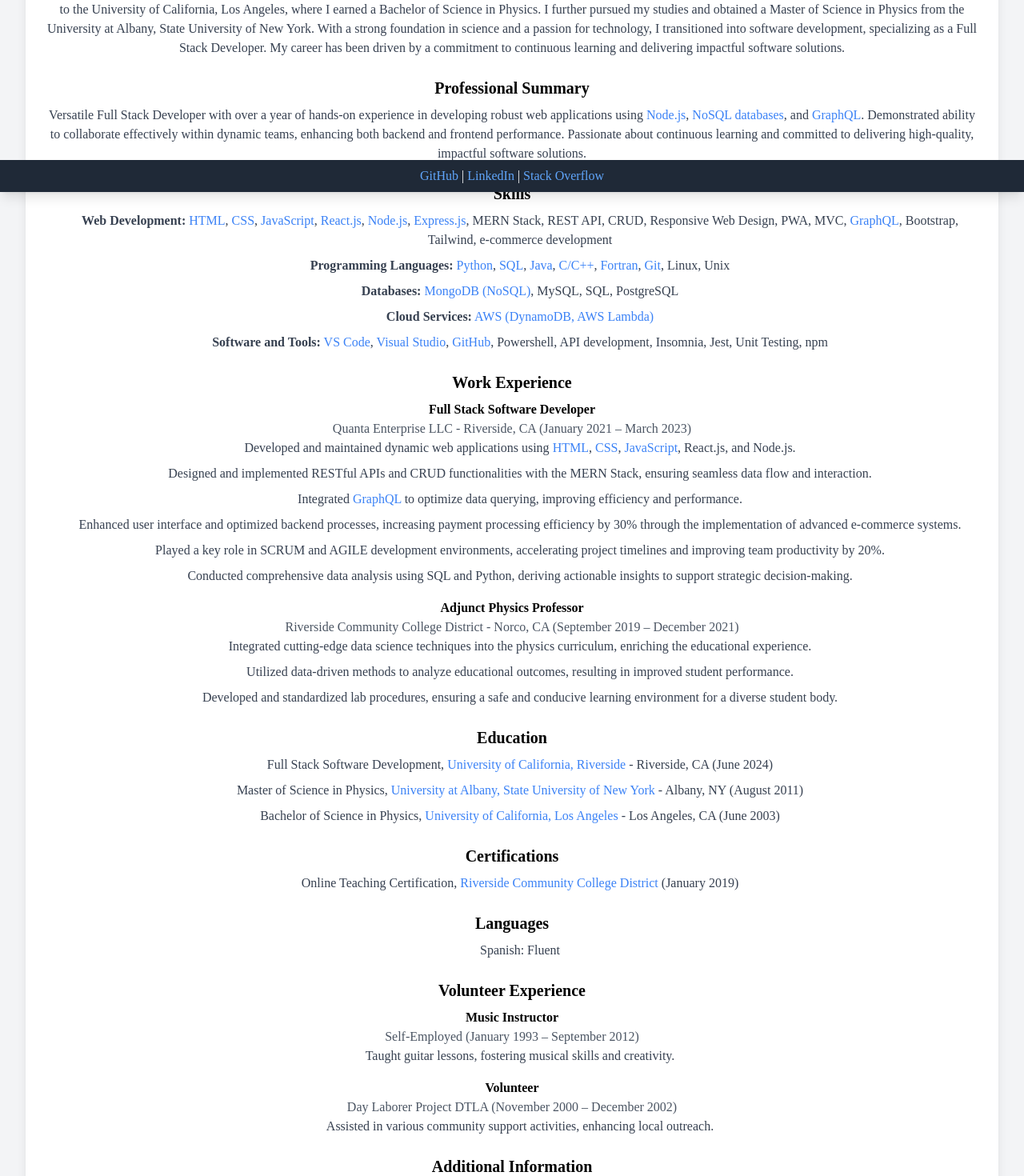
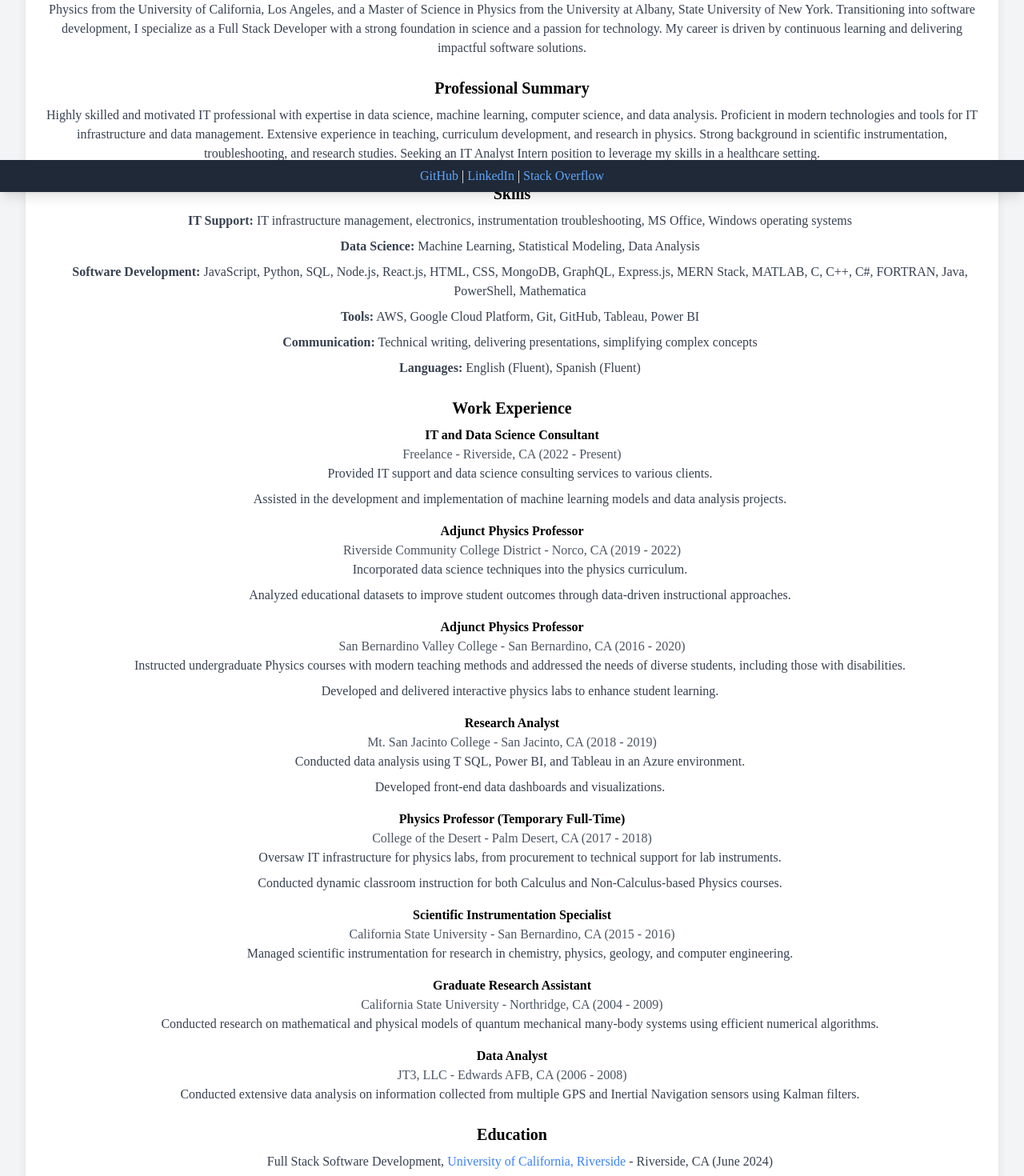
Before and after one commit to fredm23579/professional-react-portfolio, a React (Create React App) app: page / in a window 1280 px wide. Shown: the part 560-2030 px from the top of the page at 80% size. Built offline with nearby package versions, Linux system fonts and the light colour scheme.

Commit message:
updated about me section

```diff
--- a/src/pages/AboutMe.jsx
+++ b/src/pages/AboutMe.jsx
@@ -26,50 +26,97 @@
       <section className="mb-6">
         <h2 className="text-xl font-semibold mb-2">Bio</h2>
         <p className="text-gray-700">
-          I was born in USC Medical Center in Los Angeles, California. Growing up in Rosemead, I was raised bilingual, fluent in both English and Spanish. My educational journey took me to the University of California, Los Angeles, where I earned a Bachelor of Science in Physics. I further pursued my studies and obtained a Master of Science in Physics from the University at Albany, State University of New York. With a strong foundation in science and a passion for technology, I transitioned into software development, specializing as a Full Stack Developer. My career has been driven by a commitment to continuous learning and delivering impactful software solutions.
+          Born in USC Medical Center in Los Angeles, California, I grew up in Rosemead, where I was raised bilingual, fluent in both English and Spanish. I earned a Bachelor of Science in Physics from the University of California, Los Angeles, and a Master of Science in Physics from the University at Albany, State University of New York. Transitioning into software development, I specialize as a Full Stack Developer with a strong foundation in science and a passion for technology. My career is driven by continuous learning and delivering impactful software solutions.
         </p>
       </section>
 
       <section className="mb-6">
         <h2 className="text-xl font-semibold mb-2">Professional Summary</h2>
         <p className="text-gray-700">
-          Versatile Full Stack Developer with over a year of hands-on experience in developing robust web applications using <a href="https://en.wikipedia.org/wiki/Node.js" target="_blank" rel="noopener noreferrer" className="text-blue-500 hover:shadow-md">Node.js</a>, <a href="https://en.wikipedia.org/wiki/NoSQL" target="_blank" rel="noopener noreferrer" className="text-blue-500 hover:shadow-md">NoSQL databases</a>, and <a href="https://en.wikipedia.org/wiki/GraphQL" target="_blank" rel="noopener noreferrer" className="text-blue-500 hover:shadow-md">GraphQL</a>. Demonstrated ability to collaborate effectively within dynamic teams, enhancing both backend and frontend performance. Passionate about continuous learning and committed to delivering high-quality, impactful software solutions.
+          Highly skilled and motivated IT professional with expertise in data science, machine learning, computer science, and data analysis. Proficient in modern technologies and tools for IT infrastructure and data management. Extensive experience in teaching, curriculum development, and research in physics. Strong background in scientific instrumentation, troubleshooting, and research studies. Seeking an IT Analyst Intern position to leverage my skills in a healthcare setting.
         </p>
       </section>
 
       <section className="mb-6">
         <h2 className="text-xl font-semibold mb-2">Skills</h2>
         <div className="pl-5 text-gray-700">
-          <p className="mb-2"><span className="font-bold">Web Development:</span> <a href="https://en.wikipedia.org/wiki/HTML" target="_blank" rel="noopener noreferrer" className="text-blue-500 hover:shadow-md">HTML</a>, <a href="https://en.wikipedia.org/wiki/CSS" target="_blank" rel="noopener noreferrer" className="text-blue-500 hover:shadow-md">CSS</a>, <a href="https://en.wikipedia.org/wiki/JavaScript" target="_blank" rel="noopener noreferrer" className="text-blue-500 hover:shadow-md">JavaScript</a>, <a href="https://en.wikipedia.org/wiki/React_(JavaScript_library)" target="_blank" rel="noopener noreferrer" className="text-blue-500 hover:shadow-md">React.js</a>, <a href="https://en.wikipedia.org/wiki/Node.js" target="_blank" rel="noopener noreferrer" className="text-blue-500 hover:shadow-md">Node.js</a>, <a href="https://en.wikipedia.org/wiki/Express.js" target="_blank" rel="noopener noreferrer" className="text-blue-500 hover:shadow-md">Express.js</a>, MERN Stack, REST API, CRUD, Responsive Web Design, PWA, MVC, <a href="https://en.wikipedia.org/wiki/GraphQL" target="_blank" rel="noopener noreferrer" className="text-blue-500 hover:shadow-md">GraphQL</a>, Bootstrap, Tailwind, e-commerce development</p>
-          <p className="mb-2"><span className="font-bold">Programming Languages:</span> <a href="https://en.wikipedia.org/wiki/Python_(programming_language)" target="_blank" rel="noopener noreferrer" className="text-blue-500 hover:shadow-md">Python</a>, <a href="https://en.wikipedia.org/wiki/SQL" target="_blank" rel="noopener noreferrer" className="text-blue-500 hover:shadow-md">SQL</a>, <a href="https://en.wikipedia.org/wiki/Java_(programming_language)" target="_blank" rel="noopener noreferrer" className="text-blue-500 hover:shadow-md">Java</a>, <a href="https://en.wikipedia.org/wiki/C%2B%2B" target="_blank" rel="noopener noreferrer" className="text-blue-500 hover:shadow-md">C/C++</a>, <a href="https://en.wikipedia.org/wiki/Fortran" target="_blank" rel="noopener noreferrer" className="text-blue-500 hover:shadow-md">Fortran</a>, <a href="https://en.wikipedia.org/wiki/Git" target="_blank" rel="noopener noreferrer" className="text-blue-500 hover:shadow-md">Git</a>, Linux, Unix</p>
-          <p className="mb-2"><span className="font-bold">Databases:</span> <a href="https://en.wikipedia.org/wiki/MongoDB" target="_blank" rel="noopener noreferrer" className="text-blue-500 hover:shadow-md">MongoDB (NoSQL)</a>, MySQL, SQL, PostgreSQL</p>
-          <p className="mb-2"><span className="font-bold">Cloud Services:</span> <a href="https://en.wikipedia.org/wiki/Amazon_Web_Services" target="_blank" rel="noopener noreferrer" className="text-blue-500 hover:shadow-md">AWS (DynamoDB, AWS Lambda)</a></p>
-          <p className="mb-2"><span className="font-bold">Software and Tools:</span> <a href="https://en.wikipedia.org/wiki/Visual_Studio_Code" target="_blank" rel="noopener noreferrer" className="text-blue-500 hover:shadow-md">VS Code</a>, <a href="https://en.wikipedia.org/wiki/Microsoft_Visual_Studio" target="_blank" rel="noopener noreferrer" className="text-blue-500 hover:shadow-md">Visual Studio</a>, <a href="https://en.wikipedia.org/wiki/GitHub" target="_blank" rel="noopener noreferrer" className="text-blue-500 hover:shadow-md">GitHub</a>, Powershell, API development, Insomnia, Jest, Unit Testing, npm</p>
+          <p className="mb-2"><span className="font-bold">IT Support:</span> IT infrastructure management, electronics, instrumentation troubleshooting, MS Office, Windows operating systems</p>
+          <p className="mb-2"><span className="font-bold">Data Science:</span> Machine Learning, Statistical Modeling, Data Analysis</p>
+          <p className="mb-2"><span className="font-bold">Software Development:</span> JavaScript, Python, SQL, Node.js, React.js, HTML, CSS, MongoDB, GraphQL, Express.js, MERN Stack, MATLAB, C, C++, C#, FORTRAN, Java, PowerShell, Mathematica</p>
+          <p className="mb-2"><span className="font-bold">Tools:</span> AWS, Google Cloud Platform, Git, GitHub, Tableau, Power BI</p>
+          <p className="mb-2"><span className="font-bold">Communication:</span> Technical writing, delivering presentations, simplifying complex concepts</p>
+          <p className="mb-2"><span className="font-bold">Languages:</span> English (Fluent), Spanish (Fluent)</p>
         </div>
       </section>
 
       <section className="mb-6">
         <h2 className="text-xl font-semibold mb-2">Work Experience</h2>
         <div className="mb-4">
-          <h3 className="font-semibold">Full Stack Software Developer</h3>
-          <p className="text-gray-600">Quanta Enterprise LLC - Riverside, CA (January 2021 – March 2023)</p>
+          <h3 className="font-semibold">IT and Data Science Consultant</h3>
+          <p className="text-gray-600">Freelance - Riverside, CA (2022 - Present)</p>
           <div className="pl-5 text-gray-700">
-            <p className="mb-2">Developed and maintained dynamic web applications using <a href="https://en.wikipedia.org/wiki/HTML" target="_blank" rel="noopener noreferrer" className="text-blue-500 hover:shadow-md">HTML</a>, <a href="https://en.wikipedia.org/wiki/CSS" target="_blank" rel="noopener noreferrer" className="text-blue-500 hover:shadow-md">CSS</a>, <a href="https://en.wikipedia.org/wiki/JavaScript" target="_blank" rel="noopener noreferrer" className="text-blue-500 hover:shadow-md">JavaScript</a>, React.js, and Node.js.</p>
-            <p className="mb-2">Designed and implemented RESTful APIs and CRUD functionalities with the MERN Stack, ensuring seamless data flow and interaction.</p>
-            <p className="mb-2">Integrated <a href="https://en.wikipedia.org/wiki/GraphQL" target="_blank" rel="noopener noreferrer" className="text-blue-500 hover:shadow-md">GraphQL</a> to optimize data querying, improving efficiency and performance.</p>
-            <p className="mb-2">Enhanced user interface and optimized backend processes, increasing payment processing efficiency by 30% through the implementation of advanced e-commerce systems.</p>
-            <p className="mb-2">Played a key role in SCRUM and AGILE development environments, accelerating project timelines and improving team productivity by 20%.</p>
-            <p className="mb-2">Conducted comprehensive data analysis using SQL and Python, deriving actionable insights to support strategic decision-making.</p>
+            <p className="mb-2">Provided IT support and data science consulting services to various clients.</p>
+            <p className="mb-2">Assisted in the development and implementation of machine learning models and data analysis projects.</p>
           </div>
         </div>
 
         <div className="mb-4">
           <h3 className="font-semibold">Adjunct Physics Professor</h3>
-          <p className="text-gray-600">Riverside Community College District - Norco, CA (September 2019 – December 2021)</p>
+          <p className="text-gray-600">Riverside Community College District - Norco, CA (2019 - 2022)</p>
           <div className="pl-5 text-gray-700">
-            <p className="mb-2">Integrated cutting-edge data science techniques into the physics curriculum, enriching the educational experience.</p>
-            <p className="mb-2">Utilized data-driven methods to analyze educational outcomes, resulting in improved student performance.</p>
-            <p className="mb-2">Developed and standardized lab procedures, ensuring a safe and conducive learning environment for a diverse student body.</p>
+            <p className="mb-2">Incorporated data science techniques into the physics curriculum.</p>
+            <p className="mb-2">Analyzed educational datasets to improve student outcomes through data-driven instructional approaches.</p>
+          </div>
+        </div>
+
+        <div className="mb-4">
+          <h3 className="font-semibold">Adjunct Physics Professor</h3>
+          <p className="text-gray-600">San Bernardino Valley College - San Bernardino, CA (2016 - 2020)</p>
+          <div className="pl-5 text-gray-700">
+            <p className="mb-2">Instructed undergraduate Physics courses with modern teaching methods and addressed the needs of diverse students, including those with disabilities.</p>
+            <p className="mb-2">Developed and delivered interactive physics labs to enhance student learning.</p>
+          </div>
+        </div>
+
+        <div className="mb-4">
+          <h3 className="font-semibold">Research Analyst</h3>
+          <p className="text-gray-600">Mt. San Jacinto College - San Jacinto, CA (2018 - 2019)</p>
+          <div className="pl-5 text-gray-700">
+            <p className="mb-2">Conducted data analysis using T SQL, Power BI, and Tableau in an Azure environment.</p>
+            <p className="mb-2">Developed front-end data dashboards and visualizations.</p>
+          </div>
+        </div>
+
+        <div className="mb-4">
+          <h3 className="font-semibold">Physics Professor (Temporary Full-Time)</h3>
+          <p className="text-gray-600">College of the Desert - Palm Desert, CA (2017 - 2018)</p>
+          <div className="pl-5 text-gray-700">
+            <p className="mb-2">Oversaw IT infrastructure for physics labs, from procurement to technical support for lab instruments.</p>
+            <p className="mb-2">Conducted dynamic classroom instruction for both Calculus and Non-Calculus-based Physics courses.</p>
+          </div>
+        </div>
+
+        <div className="mb-4">
+          <h3 className="font-semibold">Scientific Instrumentation Specialist</h3>
+          <p className="text-gray-600">California State University - San Bernardino, CA (2015 - 2016)</p>
+          <div className="pl-5 text-gray-700">
+            <p className="mb-2">Managed scientific instrumentation for research in chemistry, physics, geology, and computer engineering.</p>
+          </div>
+        </div>
+
+        <div className="mb-4">
+          <h3 className="font-semibold">Graduate Research Assistant</h3>
+          <p className="text-gray-600">California State University - Northridge, CA (2004 - 2009)</p>
+          <div className="pl-5 text-gray-700">
+            <p className="mb-2">Conducted research on mathematical and physical models of quantum mechanical many-body systems using efficient numerical algorithms.</p>
+          </div>
+        </div>
+
+        <div className="mb-4">
+          <h3 className="font-semibold">Data Analyst</h3>
+          <p className="text-gray-600">JT3, LLC - Edwards AFB, CA (2006 - 2008)</p>
+          <div className="pl-5 text-gray-700">
+            <p className="mb-2">Conducted extensive data analysis on information collected from multiple GPS and Inertial Navigation sensors using Kalman filters.</p>
           </div>
         </div>
       </section>
@@ -86,7 +133,11 @@
       <section className="mb-6">
         <h2 className="text-xl font-semibold mb-2">Certifications</h2>
         <div className="pl-5 text-gray-700">
-          <p className="mb-2">Online Teaching Certification, <a href="https://en.wikipedia.org/wiki/Riverside_Community_College_District" target="_blank" rel="noopener noreferrer" className="text-blue-500 hover:shadow-md">Riverside Community College District</a> (January 2019)</p>
+          <p className="mb-2">Certificate in Full Stack Software Development, University of California, Riverside (June 2024)</p>
+          <p className="mb-2">Online Teaching Certification, Riverside Community College District (2019)</p>
+          <p className="mb-2">Legal Assistant Certificate</p>
+          <p className="mb-2">Interior Design Certificate</p>
+          <p className="mb-2">Certificate in Microsoft Office, IT</p>
         </div>
       </section>
 
```
